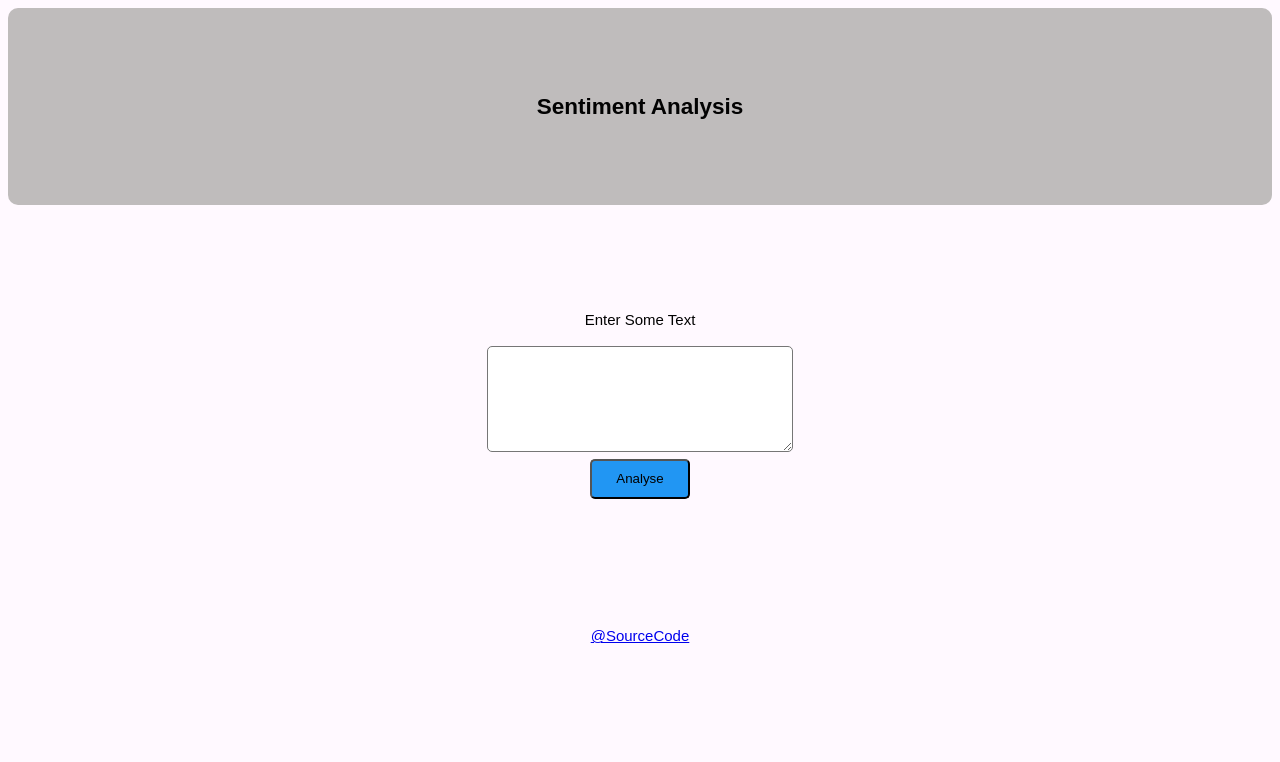
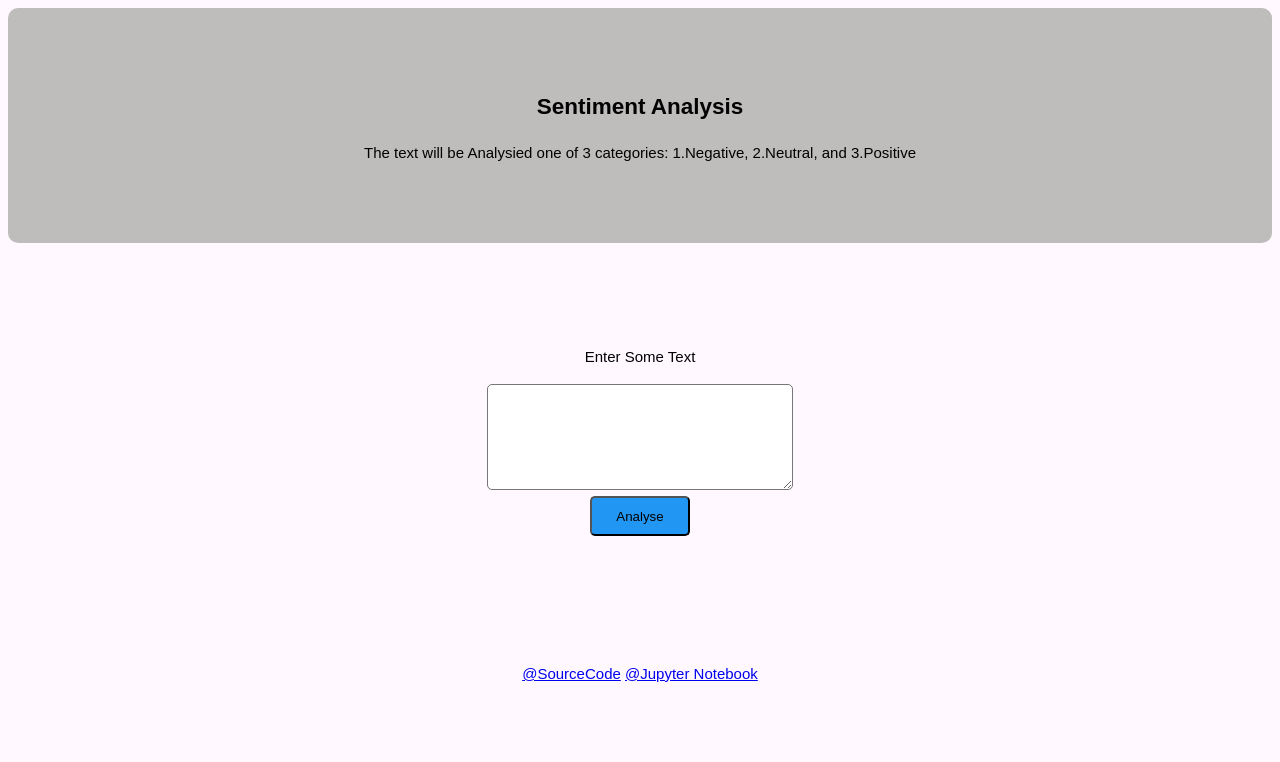
Before and after one commit to glingden/Sentiment-Analysis-Demo, a Flask app: page / in a window 1280 px wide. Shown: the top 762 px of the page. Run offline with Flask 2, Linux system fonts and the light colour scheme; parts of the project's set-up code (start-up, migrations or seed data) failed here and were passed over.

Commit message:
html file

```diff
--- a/templates/home.html
+++ b/templates/home.html
@@ -2,6 +2,7 @@
 <html>
 <head>
 	<title>sentiment_analysis</title>
+    <meta name="viewport" content="width=device-width, user-scalable=no"> <!-- disable zoom-->
 	<link rel="stylesheet" type="text/css" href="{{ url_for('static', filename='css/styles.css') }}">
 </head>
 <body>
@@ -9,6 +10,7 @@
 	<header>
 		<div class="container">
             <h2>Sentiment Analysis</h2>
+            <p>The text will be  Analysied one of 3 categories: 1.Negative, 2.Neutral, and 3.Positive</p>
         </div>
 	</header>
 
@@ -32,13 +34,17 @@
 
 	</div>
 
-    <div class="sourcecode">
-
-        <p><a href="{{ "https://github.com/glingden/sentiment_analysis_demo" }}">@SourceCode</a></p>
 
 
+    <footer>
+        <div class="sourcecode">
+            <p>
+                <a href="{{ "https://github.com/glingden/sentiment_analysis_demo" }}">@SourceCode</a>
+                <a href="{{ "https://github.com/glingden/sentiment_analysis_demo" }}">@Jupyter Notebook</a>
+           </p>
+        </div>
 
-	</div>
+    </footer>
 
 
 
```
Also changed, not shown: templates/result.html (+16 -0 lines).
